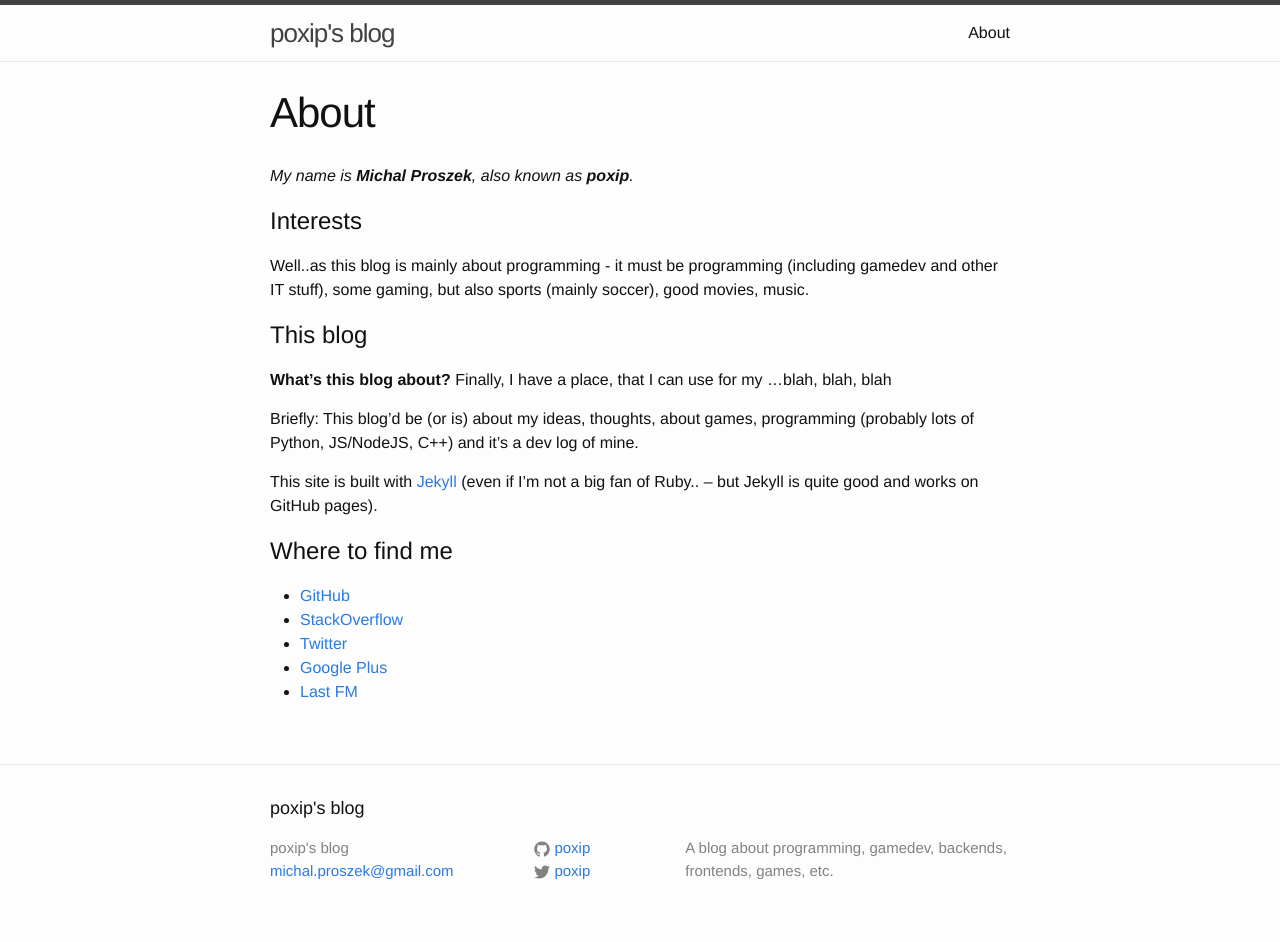
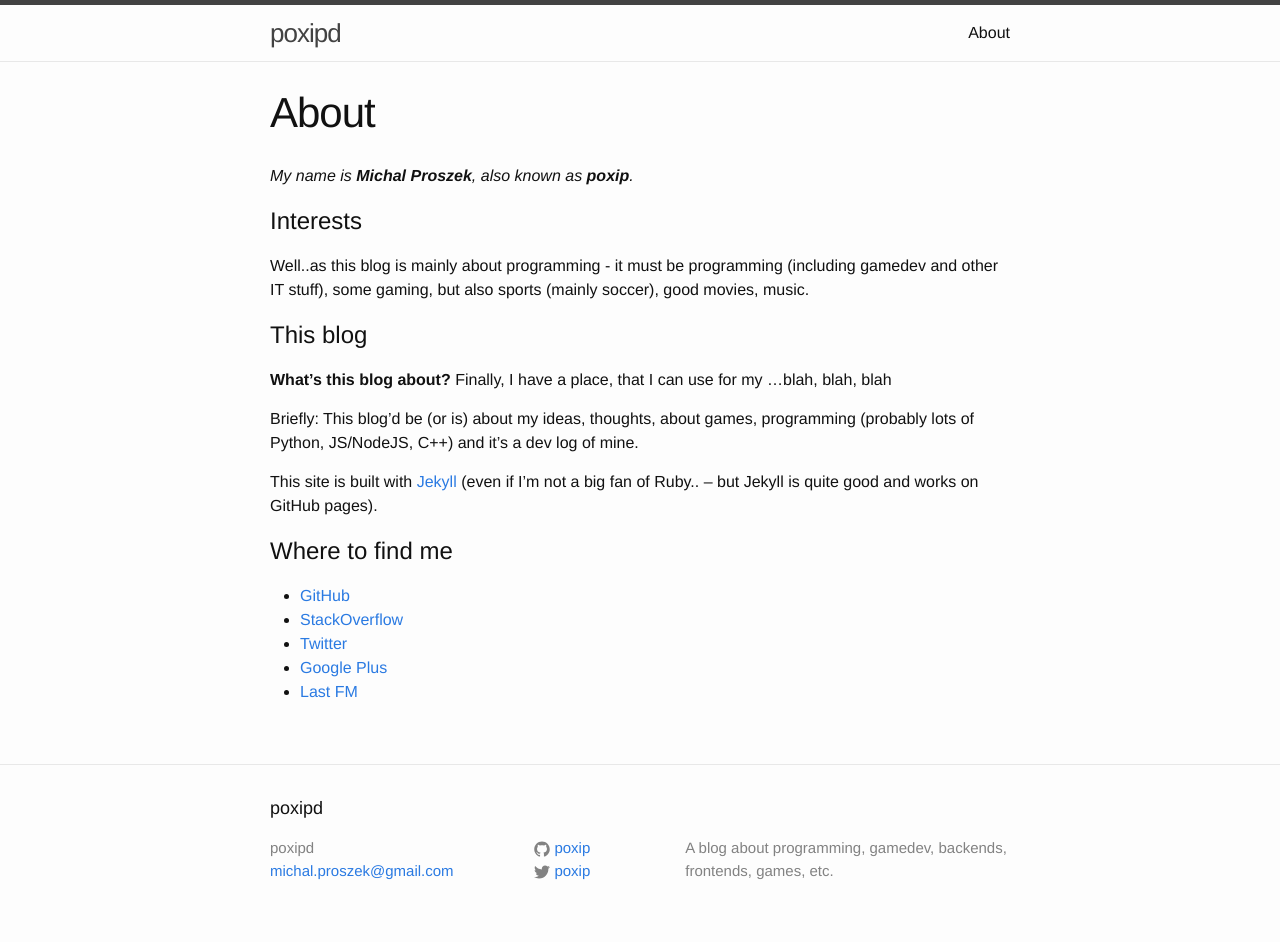
Before and after one commit to poxip/poxip.github.io, a Jekyll site: the page built from about.md, in a window 1280 px wide. Built offline with Jekyll 4.4.1, drawn with Linux system fonts in a browser that asks for light colours; some of the changed lines change nothing that is shown.

Commit message:
A tiny update

```diff
--- a/_config.yml
+++ b/_config.yml
@@ -1,5 +1,5 @@
 # Site settings
-title: poxip's blog
+title: poxipd
 email: michal.proszek@gmail.com
 description: > # this means to ignore newlines until "baseurl:"
   A blog about programming, gamedev, backends, frontends, games, etc.
--- a/_includes/head.html
+++ b/_includes/head.html
@@ -8,4 +8,15 @@
 
     <link rel="stylesheet" href="{{ "/css/main.css" | prepend: site.baseurl }}">
     <link rel="canonical" href="{{ page.url | replace:'index.html','' | prepend: site.baseurl | prepend: site.url }}">
+    <!-- Just analytics stuff -->
+    <script>
+        (function(i,s,o,g,r,a,m){i['GoogleAnalyticsObject']=r;i[r]=i[r]||function(){
+            (i[r].q=i[r].q||[]).push(arguments)},i[r].l=1*new Date();a=s.createElement(o),
+                m=s.getElementsByTagName(o)[0];a.async=1;a.src=g;m.parentNode.insertBefore(a,m)
+        })(window,document,'script','//www.google-analytics.com/analytics.js','ga');
+
+        ga('create', 'UA-59516105-1', 'auto');
+        ga('send', 'pageview');
+
+    </script>
 </head>
```
Also changed, not shown: README.md.
